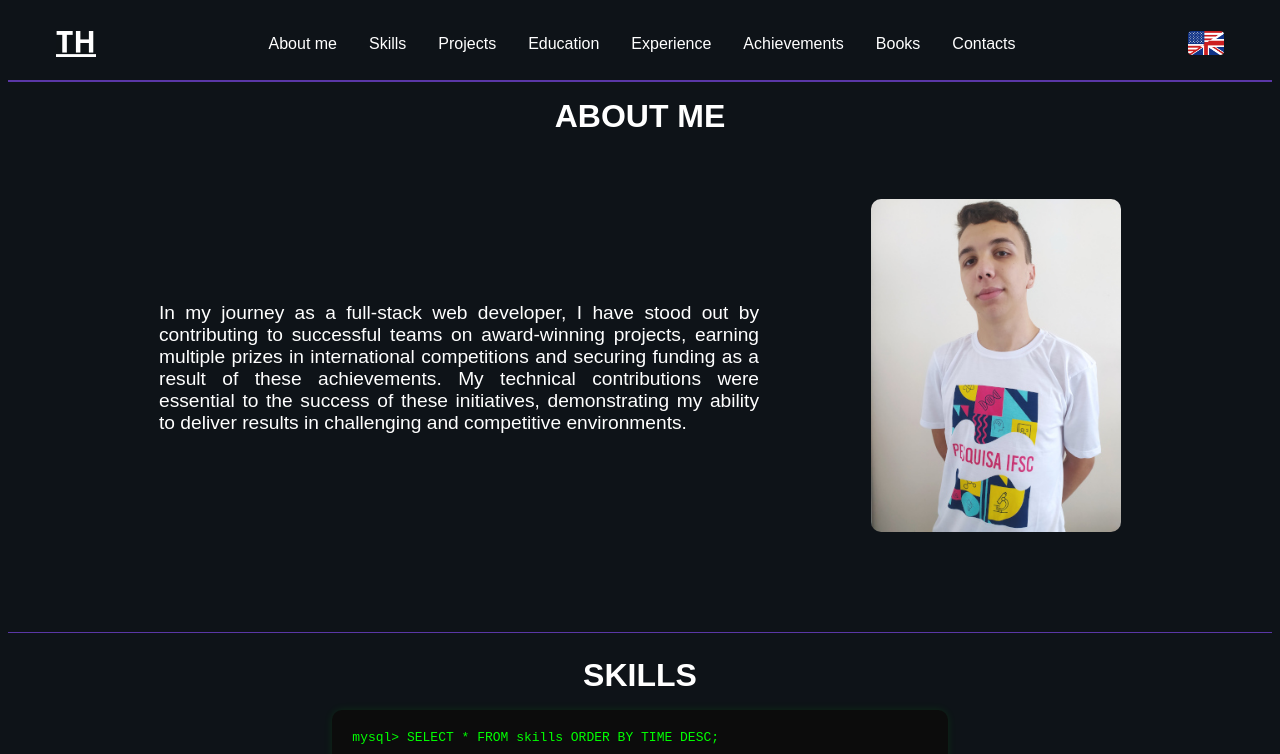
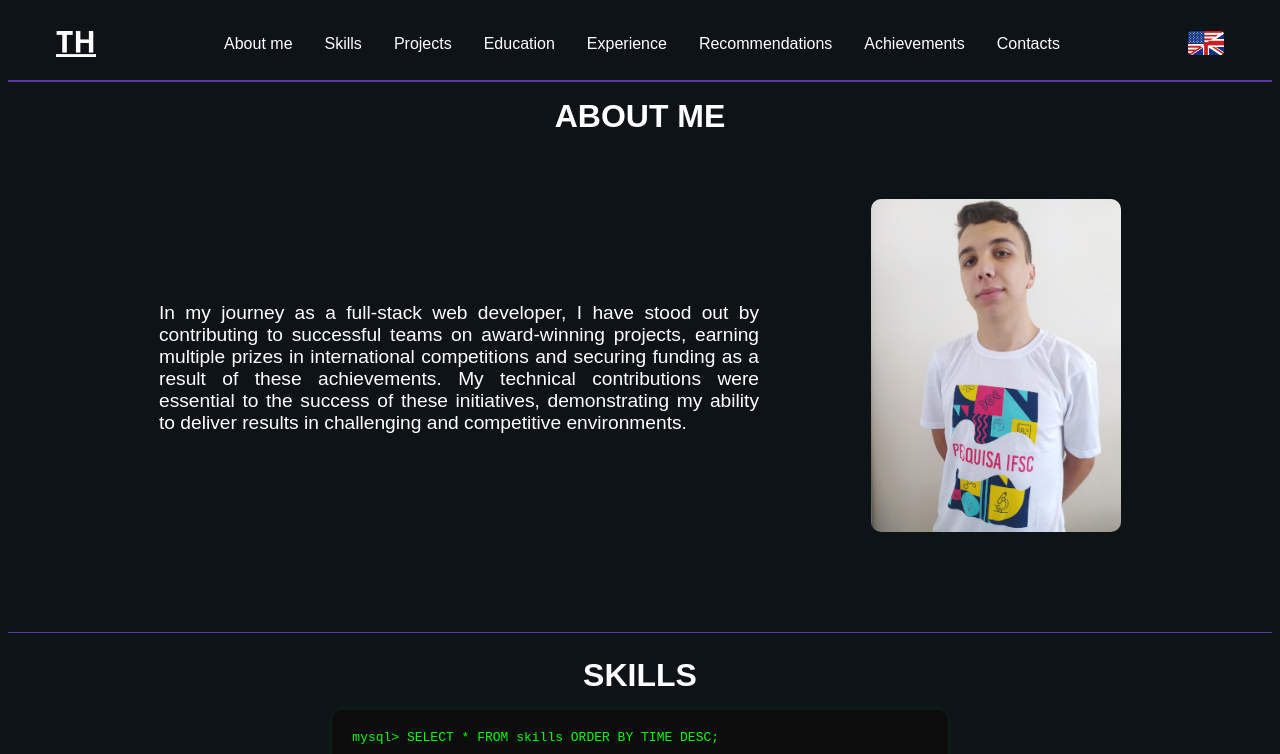
Before and after one commit to Thiago0808/portfolio, a React (Vite) app: page / in a window 1280 px wide. Shown: the top 754 px of the page. Built offline with nearby package versions, Linux system fonts and the light colour scheme; a web font is replaced by a local one.

Commit message:
feat: Substitui Livros por Recomendações no Header

```diff
--- a/src/components/Header/index.tsx
+++ b/src/components/Header/index.tsx
@@ -32,8 +32,8 @@ const Header: React.FC<HeaderProps> = ({ language, setLanguage }) => {
         <a href="#projects">{content.projects}</a>
         <a href="#education">{content.education}</a>
         <a href="#experience">{content.experience}</a>
+        <a href="#recommendations">{content.recommendations}</a>
         <a href="#achievements">{content.achievements}</a>
-        <a href="#books">{content.books}</a>
         <a href="#contacts">{content.contacts}</a>
       </nav>
 
--- a/src/content/languages/br.json
+++ b/src/content/languages/br.json
@@ -6,6 +6,7 @@
     "projects": "Projetos",
     "education": "Formação",
     "experience": "Experiência",
+    "recommendations": "Recomendações",
     "achievements": "Conquistas",
     "books": "Livros",
     "contacts": "Contatos",
--- a/src/content/languages/en.json
+++ b/src/content/languages/en.json
@@ -6,6 +6,7 @@
     "projects": "Projects",
     "education": "Education",
     "experience": "Experience",
+    "recommendations": "Recommendations",
     "achievements": "Achievements",
     "books": "Books",
     "contacts": "Contacts",
```
